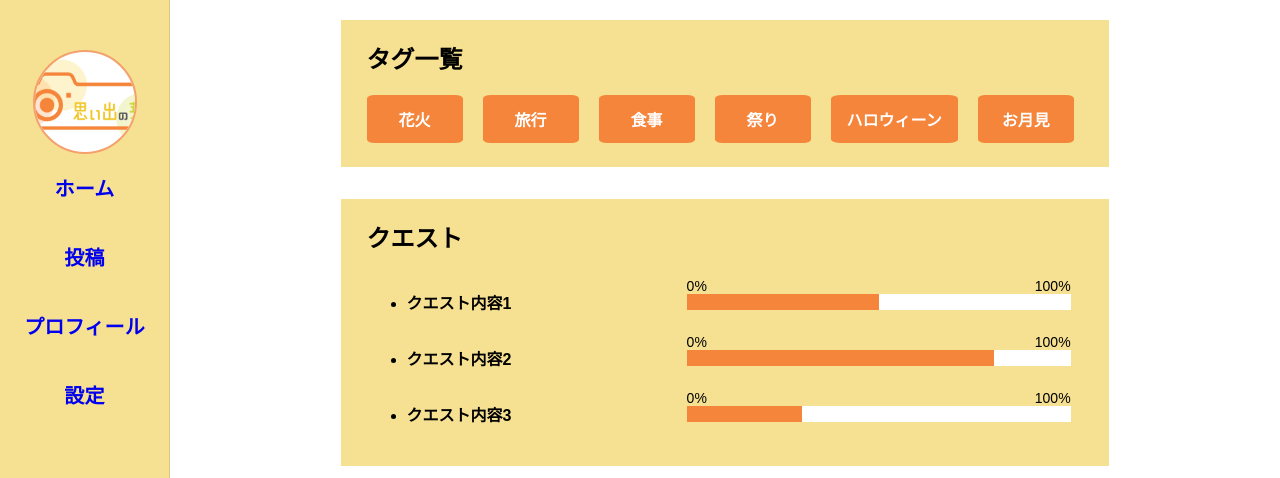
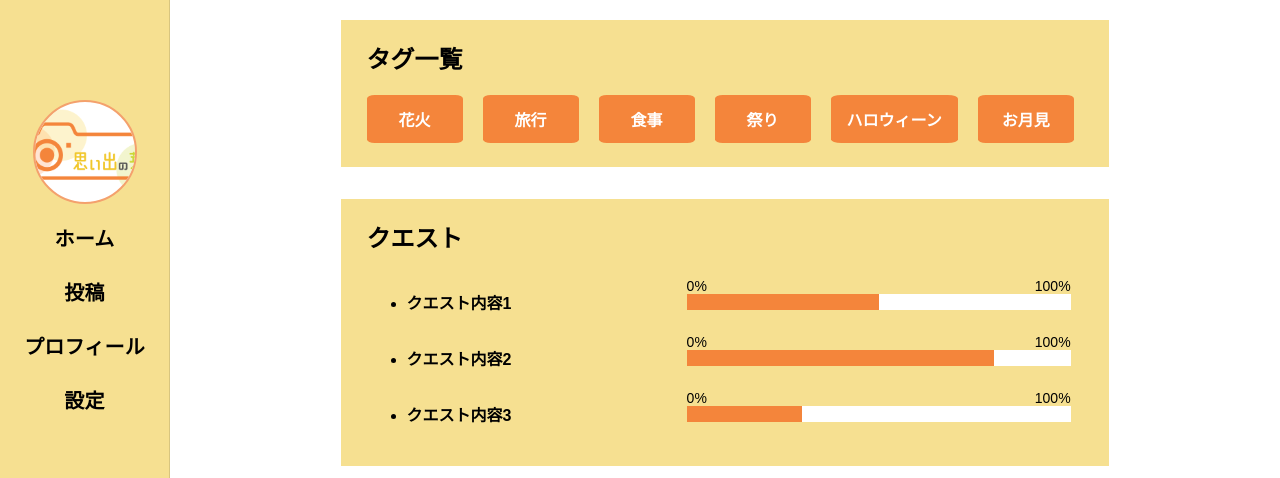
Before and after one commit to ecc-natsumikan/buds-memories_front, a React (Create React App) app in the folder react-app/: page /Home in a window 1280 px wide. Shown: the top 478 px of the page. Built offline with nearby package versions, Linux system fonts and the light colour scheme; a web font is replaced by a local one.

Commit message:
:updateコードを更新しました

```diff
--- a/react-app/src/component/Side_navigation.tsx
+++ b/react-app/src/component/Side_navigation.tsx
@@ -6,12 +6,13 @@ interface Side_Navigation_Props {
     profileImageUrl: string;
 }
 
-const Side_Navigation: React.FC<Side_Navigation_Props> = ({ profileImageUrl }) => {
+const Side_Navigation : React.FC<Side_Navigation_Props> =({profileImageUrl})=> {
     const menuItems = [
-        { text: "ホーム", path: "/Home" },
-        { text: "投稿", path: "/" },
-        { text: "プロフィール", path: "/" },
-        { text: "設定", path: "/" }
+        //表示したいタイトルとそれに該当したパス
+        { text: "ホーム" ,path:"/Home"},
+        { text: "投稿" , path:"/Post"},
+        {text:"プロフィール", path:"/Profile"},
+        {text:"設定", path:"/Setting"}
     ];
 
     return (
@@ -23,24 +24,19 @@ const Side_Navigation: React.FC<Side_Navigation_Props> = ({ profileImageUrl }) =
                 '& .MuiDrawer-paper': {
                     width: 170,
                     boxSizing: 'border-box',
-                    paddingTop: '50px', // サイドバーの上部に余白を追加
+                    paddingTop: '100px',
                     backgroundColor: '#F6E091',
-                    display: 'flex',
-                    flexDirection: 'column',
-                    alignItems: 'center', // 横方向の中央揃え
+                    alignItems:'center'
                 },
             }}
         >
             <ProfileIcon imageUrl={profileImageUrl} />
-            <List sx={{ width: '100%' }}>
+            <List>
                 {menuItems.map((item, index) => (
-                    <ListItem button key={index}
+                    <ListItem  key={index}
                         component={Link}
                         to={item.path}
-                        sx={{
-                            marginBottom: '15px', // 余白
-                            justifyContent: 'center', // 横方向の中央揃え
-                        }}
+
                     >
                         <ListItemText
                         sx={{
@@ -50,7 +46,7 @@ const Side_Navigation: React.FC<Side_Navigation_Props> = ({ profileImageUrl }) =
                                 position: 'absolute',
                                 left: 0,
                                 right: 0,
-                                    bottom: '-2px', // テキストより2px下に配置
+                                bottom: '-2px', // テキストより1px下に配置
                                 height: '3px', // 下線の高さ
                                 backgroundColor: '#FFA76D', // 下線の色
                                 transform: 'scaleX(1)',
@@ -71,8 +67,9 @@ const Side_Navigation: React.FC<Side_Navigation_Props> = ({ profileImageUrl }) =
                             primaryTypographyProps={{
                                 fontFamily: 'Zen Maru Gothic, sans-serif',  // フォント設定
                                 fontWeight: 'bold',
-                                fontSize: '20px',
-                                textAlign: 'center',
+                                fontSize:'20px',
+                                textAlign:'center',
+                                color:'black'
                             }}
                         />
                     </ListItem>
```
Lines whose indentation alone changed are shown as unchanged.
